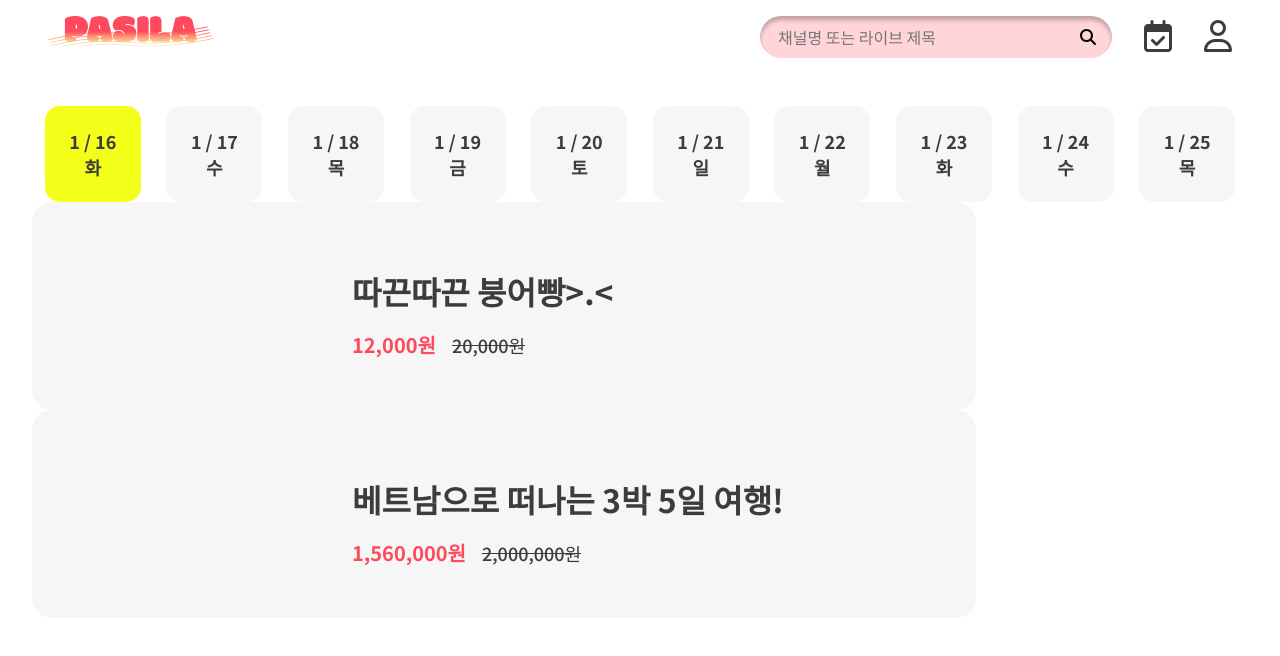
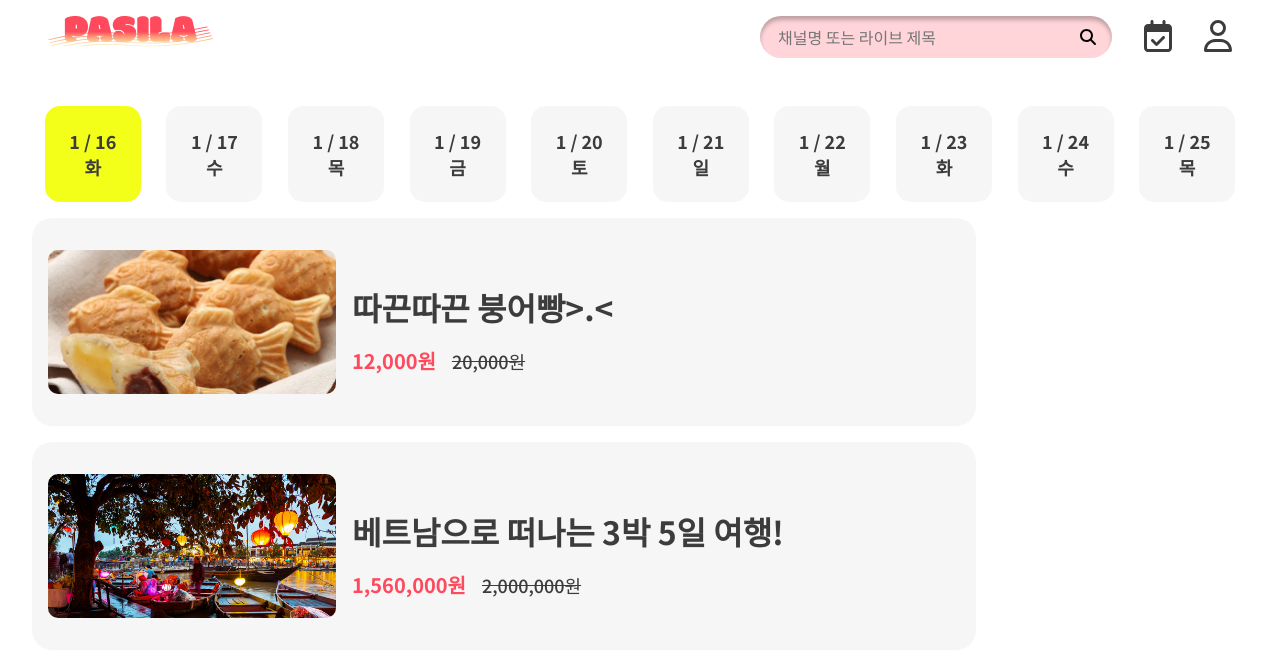
Before and after one commit to youkyoungJung/Pasila, a Vue app in the folder frontend/: page /schedule in a window 1280 px wide. Shown: the top 656 px of the page. Built offline with nearby package versions, Linux system fonts and the light colour scheme.

Commit message:
feat: [#S10P12A402-28] add background size style to product card

```diff
--- a/frontend/src/components/live/ProductCard.vue
+++ b/frontend/src/components/live/ProductCard.vue
@@ -7,7 +7,7 @@ defineProps({
 <template>
   <div class="card">
     <div
-      :style="{ background: `url(${product?.thumbnail}), cover no-repeat ` }"
+      :style="{ background: `center / cover url(${product?.thumbnail}) no-repeat` }"
       class="thumbnail"
     ></div>
     <div class="right">
@@ -22,7 +22,7 @@ defineProps({
 
 <style lang="scss" scoped>
 .card {
-  @include box(75%, 11rem, $light-gray, 1.25rem, 0, 1rem);
+  @include box(75%, 11rem, $light-gray, 1.25rem, 1rem 0, 1rem);
   @include flex-box(center, flex-start);
   .thumbnail {
     @include box(18rem, 9rem, null, 0.625rem, null, null);
```
